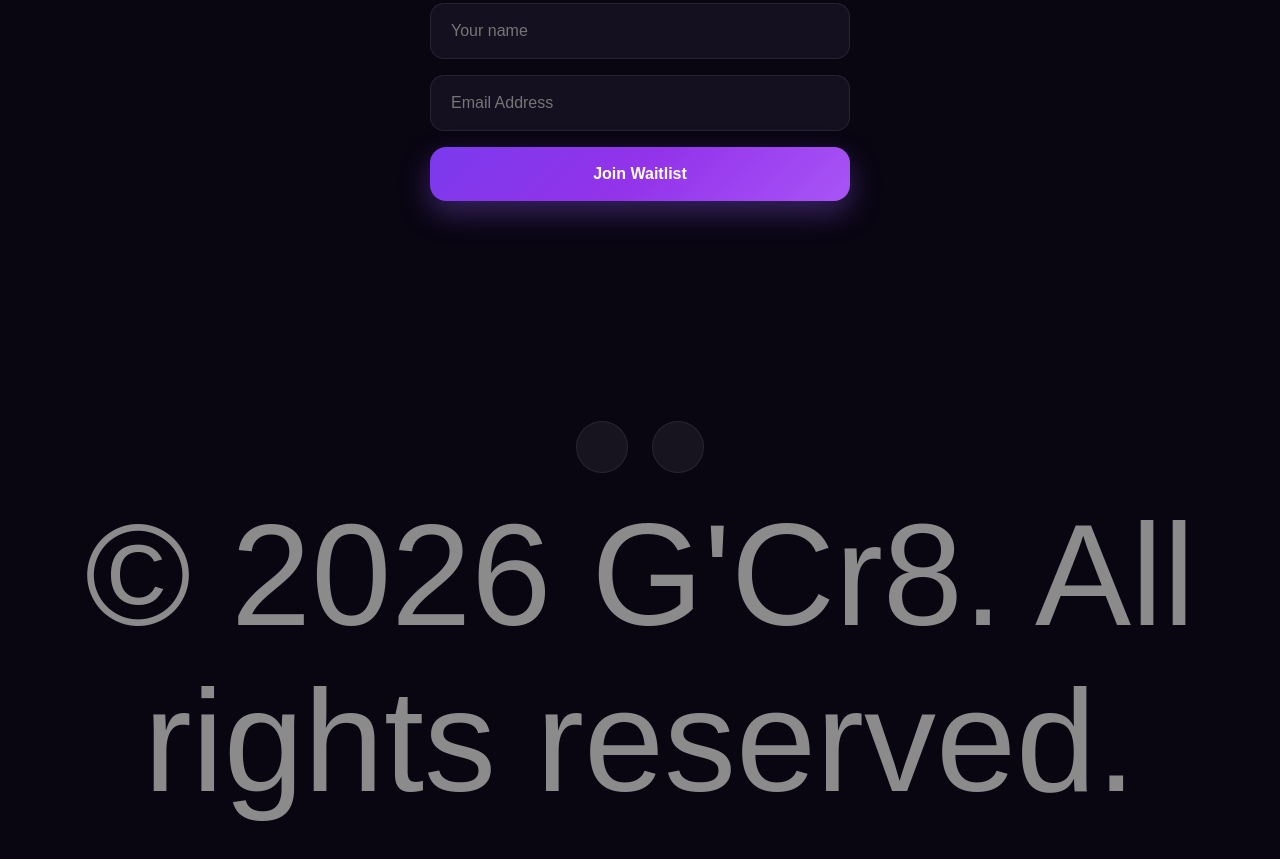
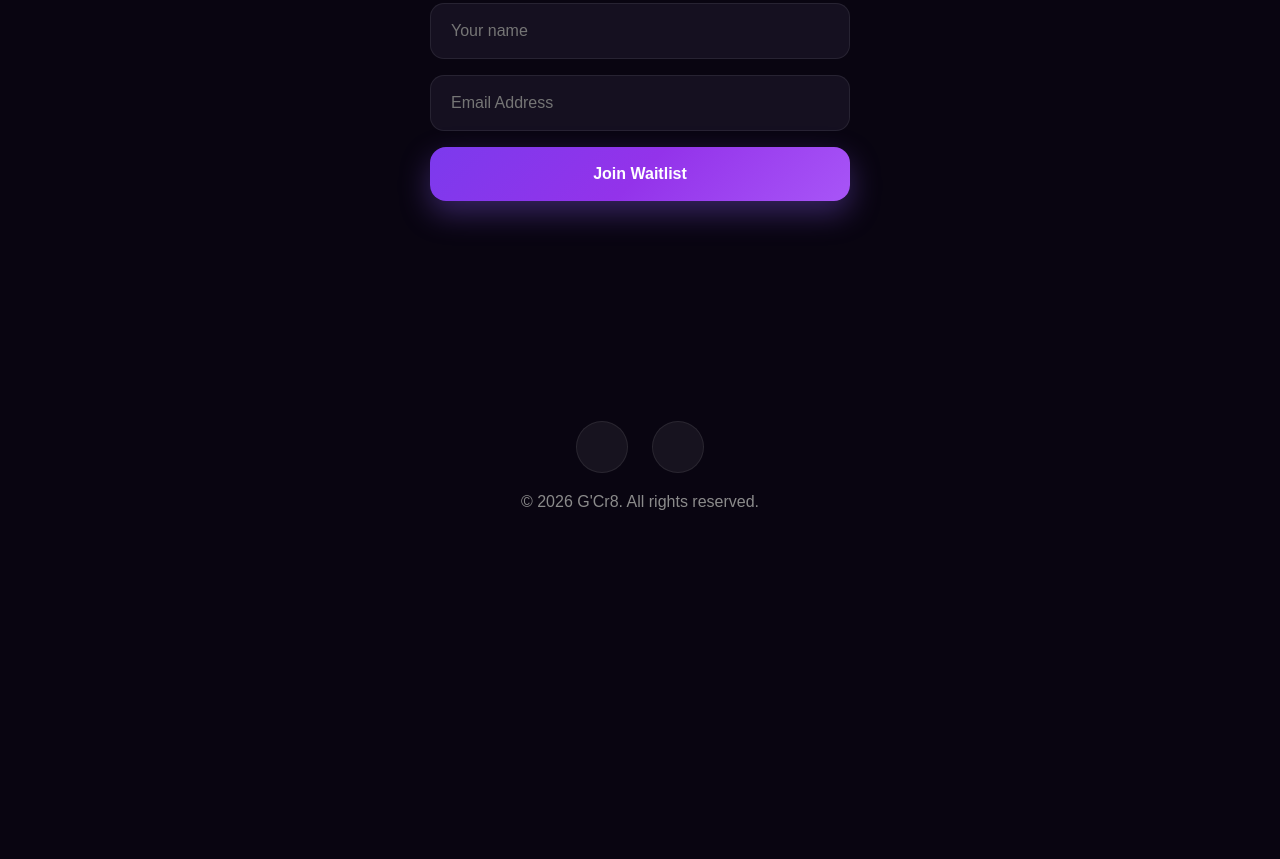
Before and after one commit to FredRiQQ/gcr8waitlist, a website: page public/index.html in a window 1280 px wide. Shown: the part 1841-2700 px from the top of the page. After the commit the page ends 2392 px from the top, so only its background shows below. Drawn offline with Linux system fonts and the light colour scheme.

```diff
--- a/public/style.css
+++ b/public/style.css
@@ -324,6 +324,6 @@
             }
 
             .footer p{
-                font-size: 9rem;
+                font-size: 1rem;
                 color:#8b8b8b;
             }
```
